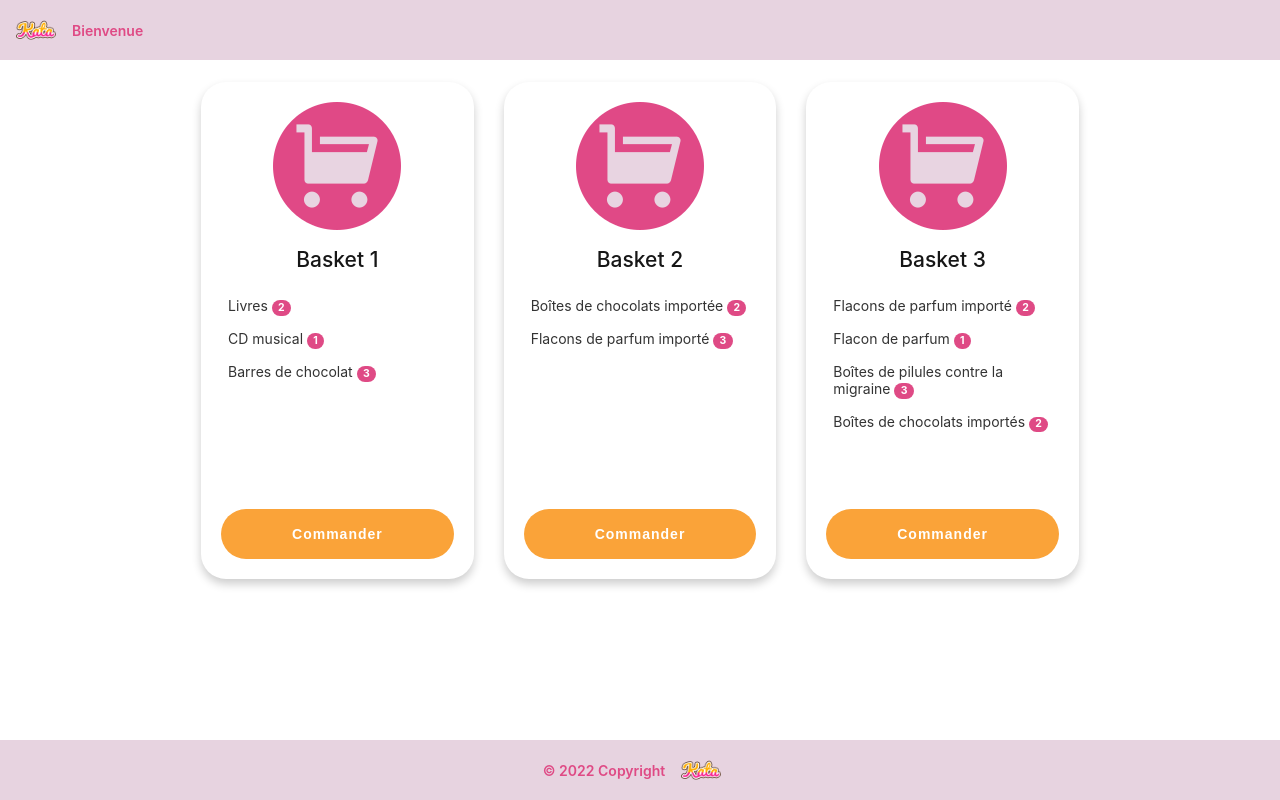
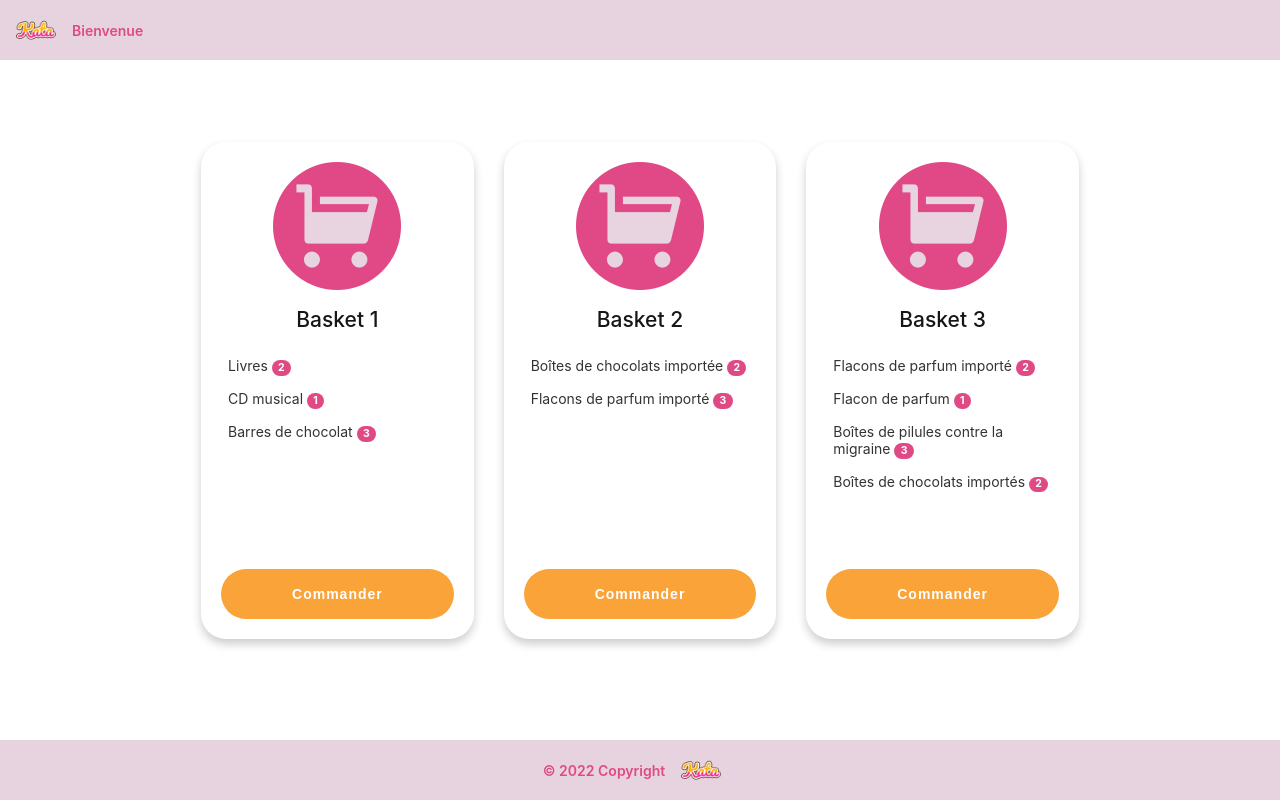
Before and after one commit to firaskooli/kata, an Angular app: page / in a window 1280 px wide. Built offline with nearby package versions, Linux system fonts and the light colour scheme.

Commit message:
Fix header styling

```diff
--- a/src/app/shared/components/header/header.component.scss
+++ b/src/app/shared/components/header/header.component.scss
@@ -1,15 +1,10 @@
 @import '../../../../theme/theme-variables';
 
 .header {
-    position: absolute;
-    top: 0;
-    left: 0;
-    right: 0;
     height: 60px;
     display: flex;
     align-items: center;
     background-color: $queen-pink;
-    color: white;
     font-weight: 600;
     .title {
         color: $fandango-pink;
--- a/src/app/shell/shell.component.html
+++ b/src/app/shell/shell.component.html
@@ -1,3 +1,4 @@
+<div class="shell-container">
     <!-- HEADER -->
     <app-header data-test="app-header"></app-header>
     <!-- COMMON CONTENT -->
@@ -6,3 +7,4 @@
     </div>
     <!-- FOOTER -->
     <app-footer data-test="app-footer"></app-footer>
+</div>
--- a/src/app/shell/shell.component.scss
+++ b/src/app/shell/shell.component.scss
@@ -1,3 +1,9 @@
+.shell-container {
+    height: 100%;
+    display: flex;
+    flex-direction: column;
+}
+
 .common-content {
     display: flex;
     margin: 82px auto 32px;
--- a/src/theme/theme.scss
+++ b/src/theme/theme.scss
@@ -7,6 +7,9 @@ html {
     -webkit-font-smoothing: antialiased;
     -moz-osx-font-smoothing: grayscale;
 }
+body {
+    margin: 0px;
+}
 
 .text-center {
     text-align: center;
```
Lines whose indentation alone changed are shown as unchanged.
